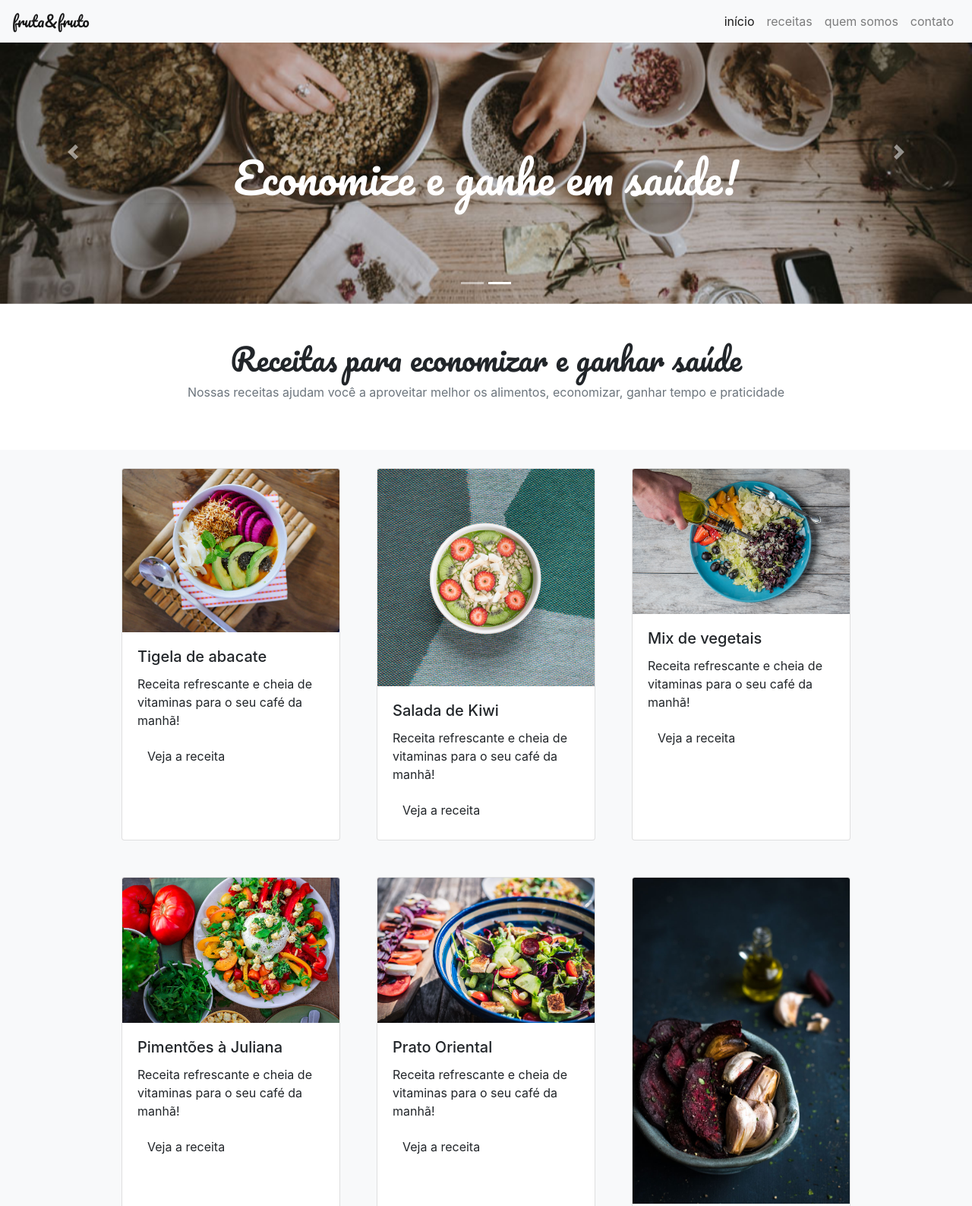
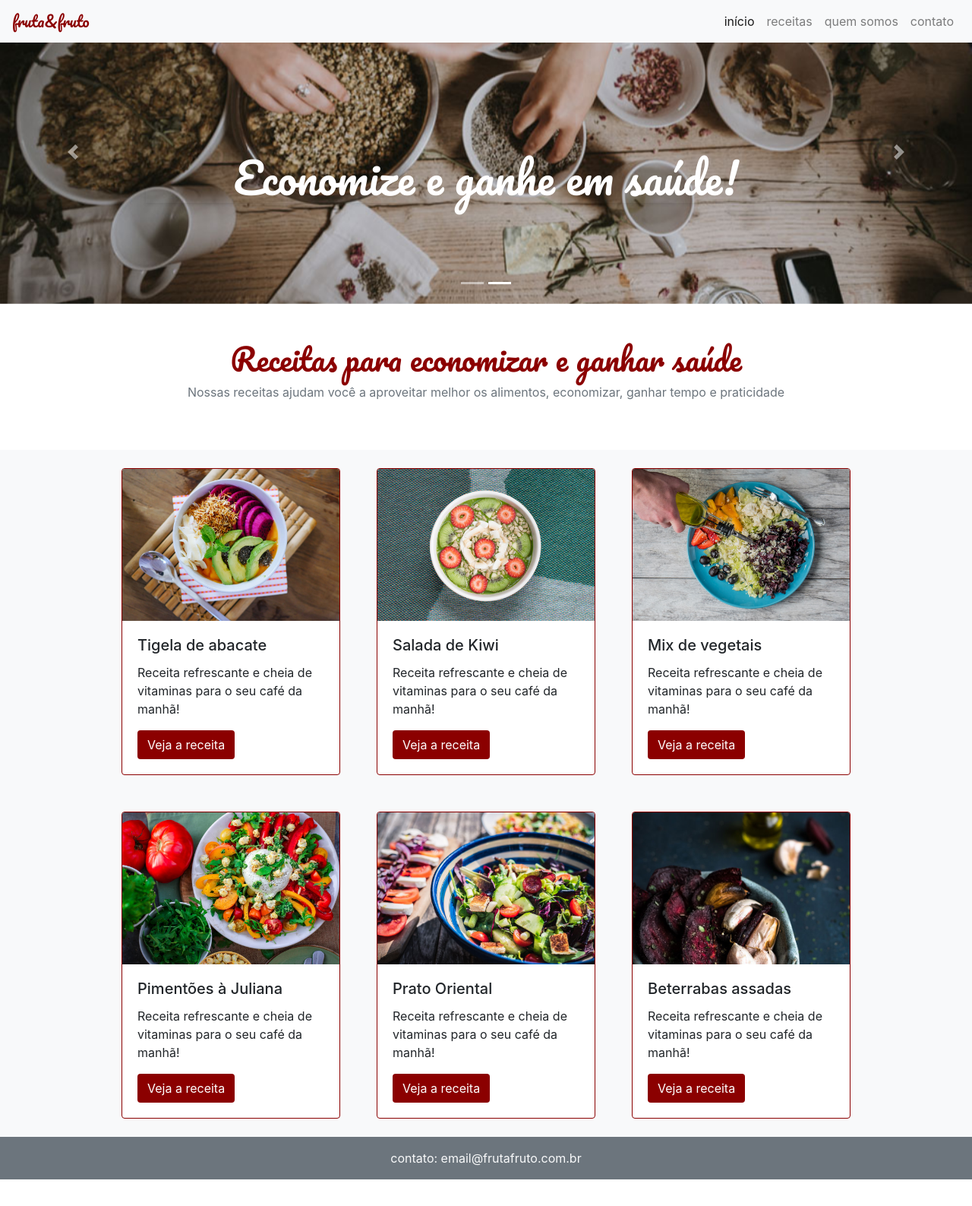
Before and after one commit to tkamada888/fruta_fruto-bootstrap4-, a plain HTML site: page projeto-base/index.html in a window 1280 px wide. Shown: the top 1587 px of the page at 76% size. After the commit the page ends 1552 px from the top, so only its background shows below. Drawn offline with nearby package versions, Linux system fonts and the light colour scheme.

Commit message:
css finalizado

```diff
--- a/projeto-base/src/style.css
+++ b/projeto-base/src/style.css
@@ -7,3 +7,26 @@
   object-position: 0 80%;
   height: 400px;
 }
+
+.cor-especial{
+  color: darkred;
+}
+
+.texto-cor-especial{
+  color: darkred!important;
+}
+
+.botao-cor-especial{
+  background-color: darkred;
+  color: white;
+}
+
+.borda-cor-especial{
+  border-color: darkred;
+}
+
+.card-posicao-imagem{
+  object-fit:cover;
+  /* object-position: 0 80%; */
+  height: 200px;
+}
```
